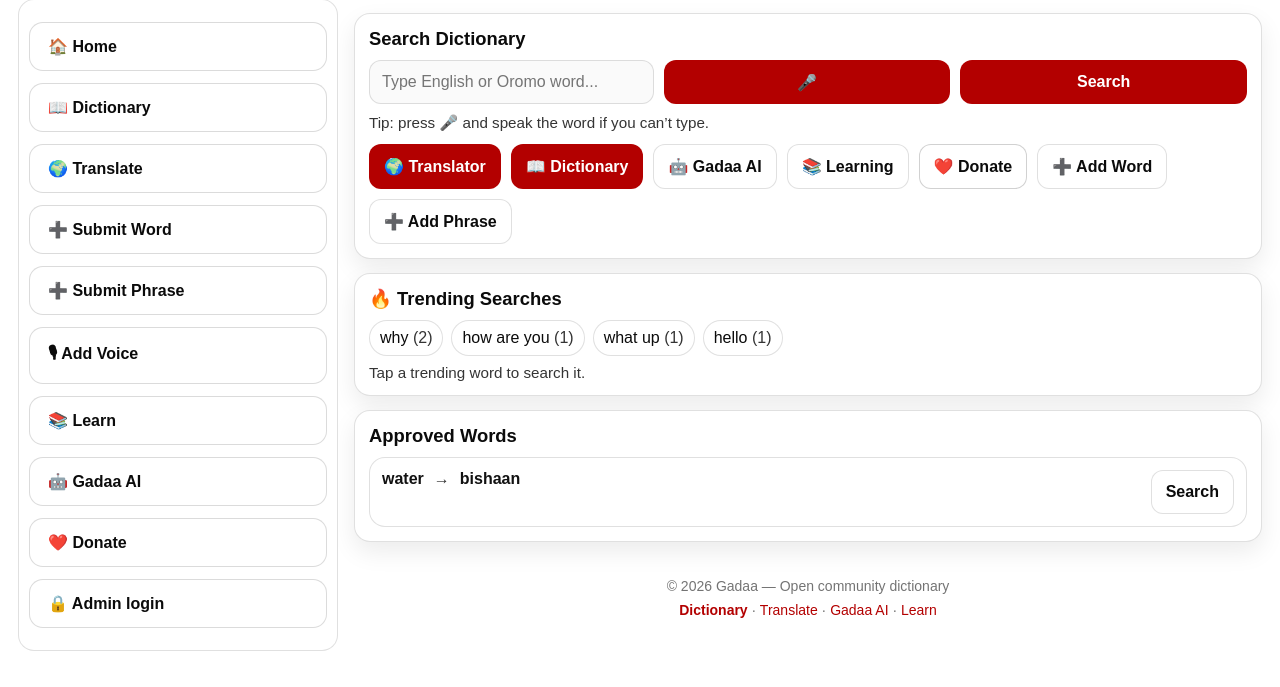
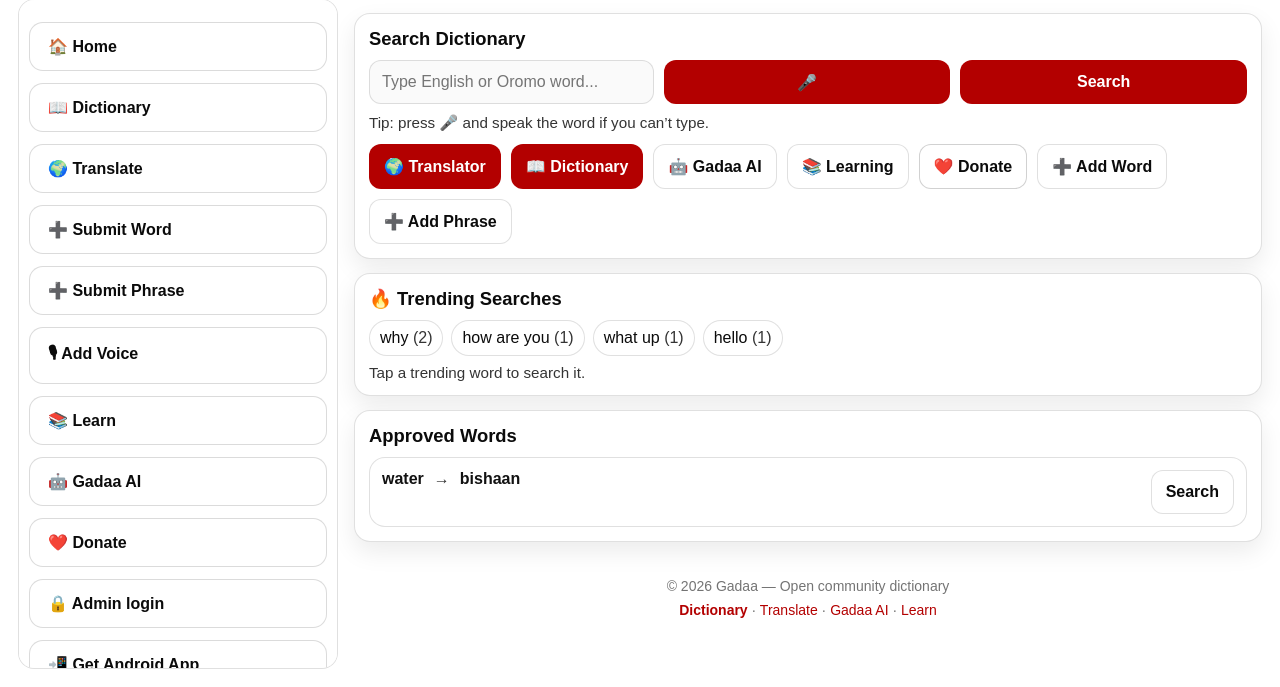
Before and after one commit to GadaOromo-E/GadaOromo, a Flask app: page / in a window 1280 px wide. Shown: the part 123-810 px from the top of the page. Before the commit the page ends 774 px from the top, so only its background shows below. Run offline with Flask 3, Linux system fonts and the light colour scheme; data comes from the database, SQL or seed files in the repository; data that the repository does not hold is empty.

Commit message:
feat(install): add Android Play to left menus and fix duplicate installBtn

```diff
--- a/static/pwa-ui.js
+++ b/static/pwa-ui.js
@@ -136,13 +136,7 @@
 
  // ---------- Install button ----------
 const installBtn = document.getElementById("installBtn");
-const playBtn = document.getElementById("playBtn");   // ← legg til
 let deferredPrompt = null;
-
-// Vis Play Store-knapp på Android
-if (/android/i.test(navigator.userAgent) && playBtn) {
-  playBtn.style.display = "inline-block";
-}
 
   window.addEventListener("beforeinstallprompt", (e) => {
     e.preventDefault();
--- a/templates/index.html
+++ b/templates/index.html
@@ -97,12 +97,12 @@
      class="btn install-mini"
      href="https://play.google.com/store/apps/details?id=com.gadaoromo.app"
      style="display:none;">
-     📲 Get Android App
+     ⬇️ Android App
   </a>
 
   <!-- PWA install (web app) -->
   <button id="installBtn" class="btn install-mini" type="button" style="display:none;">
-    ⬇️ Install Web App
+    ⬇️ Install App
   </button>
 </div>
 </header>
@@ -121,6 +121,9 @@
     <a class="side-link" href="/gadaa-ai">🤖 Gadaa AI</a>
     <a class="side-link" href="/support">❤️ Donate</a>
     <a class="side-link" href="/admin">🔒 Admin login</a>
+    <a class="side-link" href="/Android App
+">📲 Get Android App
+</a>
   </aside>
 
  <main class="content" id="main">
```
